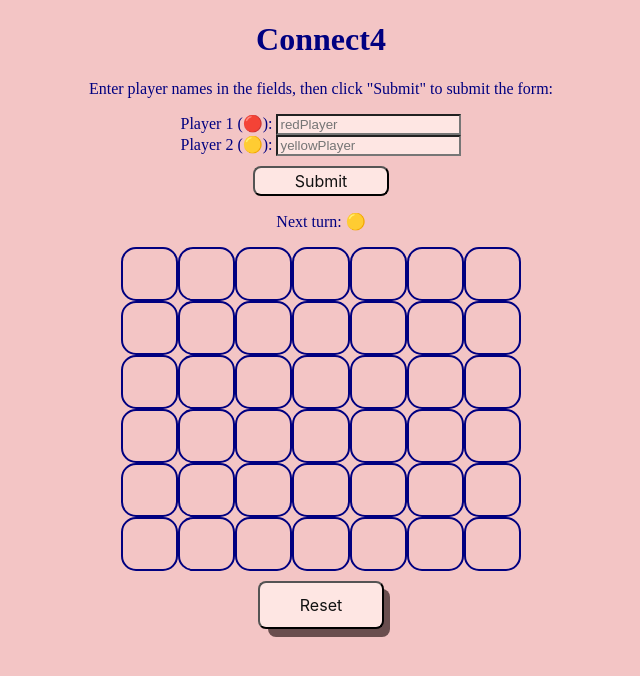
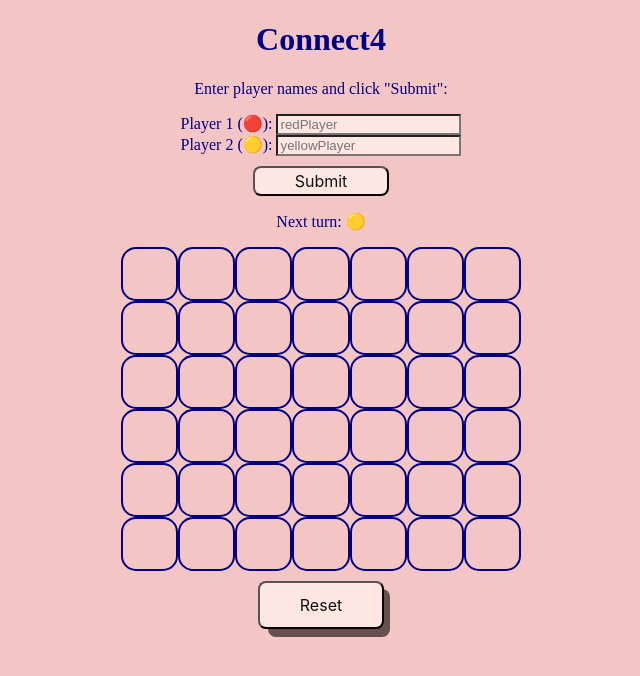
Before and after one commit to mgrinstein/connect4, a plain HTML site: page browser/index.html in a window 1280 px wide. Shown: the whole page, without its empty margins (319-959 px from the left). Drawn offline with Linux system fonts and the light colour scheme.

Commit message:
refactor: submit message

```diff
--- a/browser/index.html
+++ b/browser/index.html
@@ -12,7 +12,7 @@
 <h1>Connect4</h1>
 
 <!-- Player name input -->
-<p>Enter player names in the fields, then click "Submit" to submit the form:</p>
+<p>Enter player names and click "Submit":</p>
 
 <form id="frm1" action="/action_page.php">
     Player 1 (🔴): <input type="text" input id="redP" name="redPlayer" placeholder="redPlayer"><br>
```
